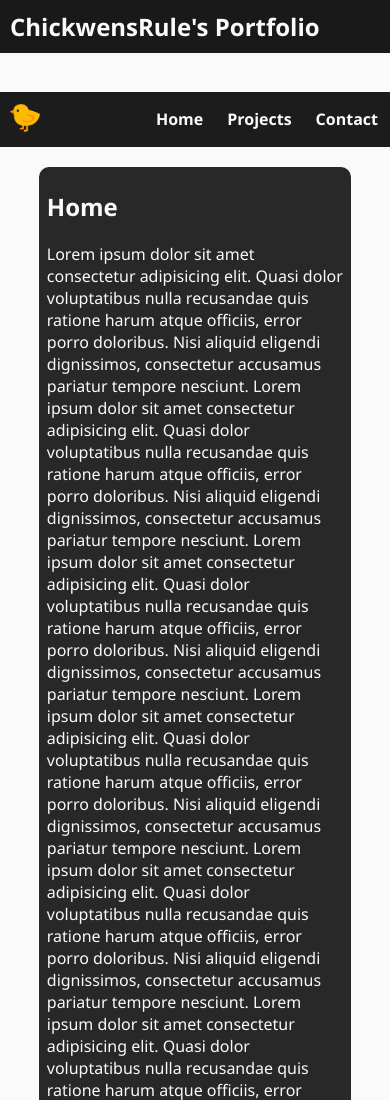
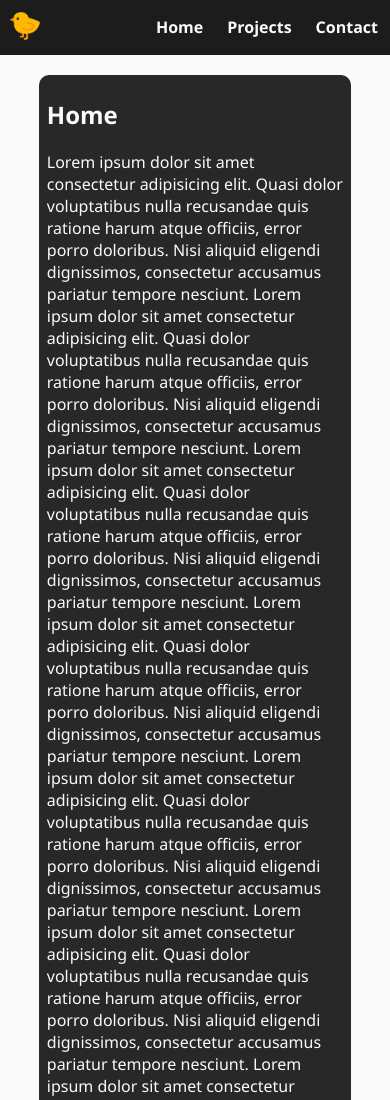
Before and after one commit to chickwensrule/chickwensrule.github.io, a plain HTML site: page index.html in a window 390 px wide. Shown: the top 1100 px of the page. Drawn offline with Linux system fonts and the light colour scheme.

Commit message:
fix: removed header as it was broken on mobile

```diff
--- a/index.html
+++ b/index.html
@@ -10,11 +10,11 @@
     <link rel="icon" href="favicon.ico">
 </head>
 <body>
-    <header>
+    <!-- <header>
         <h2>ChickwensRule's Portfolio</h2>
-        <!-- <p>ChickwensRule's Portfolio</p> -->
+        <p>ChickwensRule's Portfolio</p>
         <p>&#169; 2022 ChickwensRule</p>
-    </header>
+    </header> -->
 
     <nav>
         <img src="chicken.jpeg" alt="" width="50px" height="50px">
--- a/style.css
+++ b/style.css
@@ -7,7 +7,7 @@ body {
     padding: 0;
 }
 
-header {
+/* header {
     background-color: #191919;
     margin: 0;
     padding: 0;
@@ -25,11 +25,11 @@ header p {
     font-size: 14px;
 
     margin: 0;
-    padding: 10px;
+    padding: 4px;
 
     display: inline;
     float: right;
-}
+} */
 
 /* header h2 {
     background-color: #1c1c1c;
```
